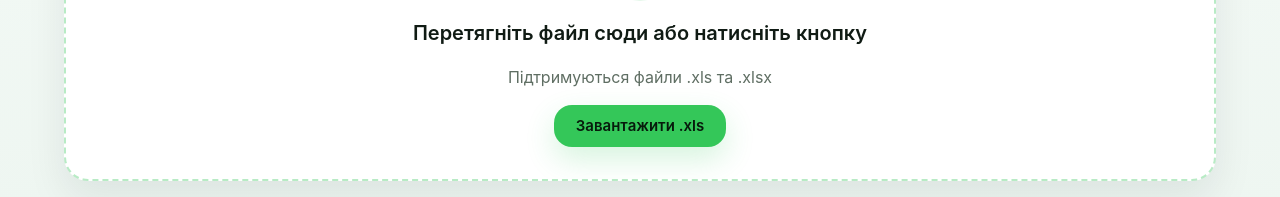
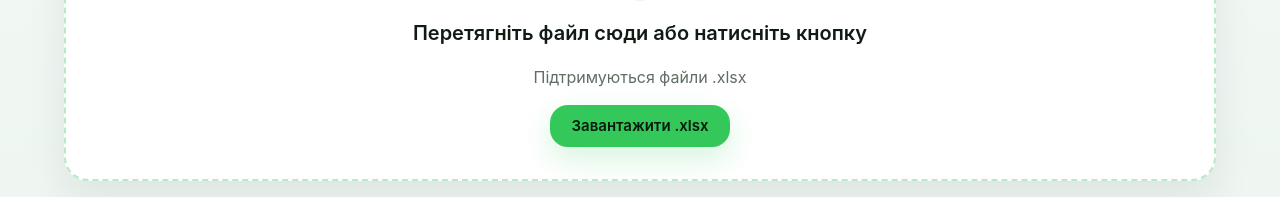
Before and after one commit to MarkKoval/knyha_obliky, a React (Vite) app: page / in a window 1280 px wide. Shown: the part 383-580 px from the top of the page. Built offline with nearby package versions, Linux system fonts and the light colour scheme.

Commit message:
refactor: replace xlsx with exceljs

```diff
--- a/package.json
+++ b/package.json
@@ -17,11 +17,10 @@
     "date-fns": "^3.6.0",
     "exceljs": "^4.4.0",
     "react": "^18.2.0",
-    "react-dom": "^18.2.0",
-    "xlsx": "^0.18.5"
+    "react-dom": "^18.2.0"
   },
   "devDependencies": {
     "@vitejs/plugin-react": "^4.2.1",
-    "vite": "^5.2.0"
+    "vite": "^7.0.0"
   }
 }
--- a/src/components/FileDropzone.jsx
+++ b/src/components/FileDropzone.jsx
@@ -47,19 +47,19 @@ export default function FileDropzone({ onFile, error }) {
           Перетягніть файл сюди або натисніть кнопку
         </Typography>
         <Typography color="text.secondary">
-          Підтримуються файли .xls та .xlsx
+          Підтримуються файли .xlsx
         </Typography>
         <Button
           variant="contained"
           size="large"
           onClick={() => inputRef.current?.click()}
         >
-          Завантажити .xls
+          Завантажити .xlsx
         </Button>
         <input
           ref={inputRef}
           type="file"
-          accept=".xls,.xlsx"
+          accept=".xlsx"
           hidden
           onChange={(event) => {
             const file = event.target.files?.[0];
--- a/src/domain/parseBankStatement.js
+++ b/src/domain/parseBankStatement.js
@@ -1,14 +1,17 @@
-import * as XLSX from 'xlsx';
+import ExcelJS from 'exceljs';
 
 export default async function parseBankStatement(file) {
   const data = await file.arrayBuffer();
-  const workbook = XLSX.read(data, { type: 'array' });
-  const sheetName = workbook.SheetNames[0];
-  if (!sheetName) {
+  const workbook = new ExcelJS.Workbook();
+  await workbook.xlsx.load(data);
+  const worksheet = workbook.worksheets[0];
+  if (!worksheet) {
     throw new Error('Файл не містить аркушів');
   }
-  const sheet = workbook.Sheets[sheetName];
-  const raw = XLSX.utils.sheet_to_json(sheet, { header: 1, raw: true });
+  const raw = [];
+  worksheet.eachRow({ includeEmpty: true }, (row) => {
+    raw.push(row.values.slice(1));
+  });
   if (!raw.length) {
     throw new Error('Порожній файл');
   }
```
Also changed, not shown: 1 other file (tests, documents, lock files or other folders).
